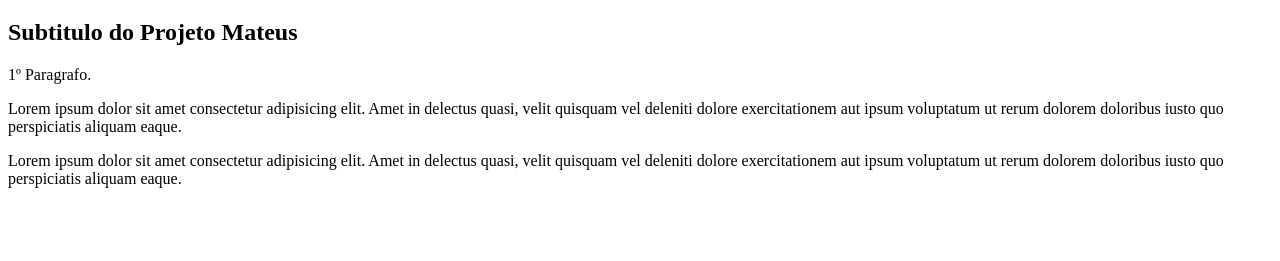
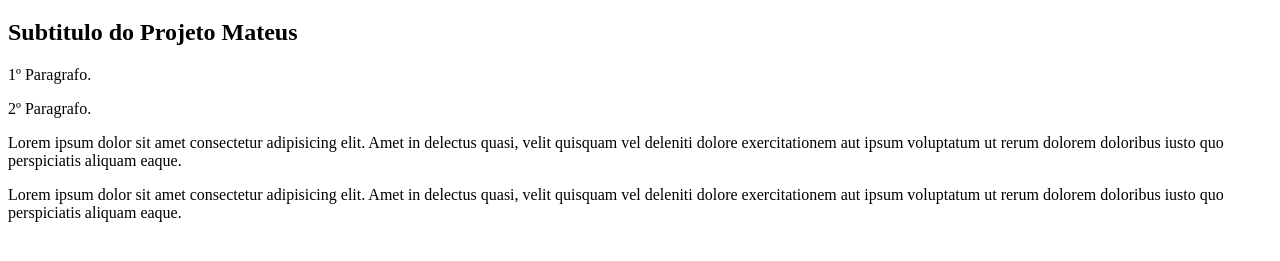
Before and after one commit to Matx18/mateus, a plain HTML site: page index.html in a window 1280 px wide. Shown: the part 61-322 px from the top of the page. Drawn offline with Linux system fonts and the light colour scheme.

Commit message:
7º commit

```diff
--- a/index.html
+++ b/index.html
@@ -12,6 +12,7 @@
     <h2>Subtitulo do Projeto Mateus</h2>
 
     <p>1º Paragrafo.</p>
+    <p>2º Paragrafo.</p>
     <p>Lorem ipsum dolor sit amet consectetur adipisicing elit. Amet in delectus quasi, velit quisquam vel deleniti dolore exercitationem aut ipsum voluptatum ut rerum dolorem doloribus iusto quo perspiciatis aliquam eaque.</p>
     <p>Lorem ipsum dolor sit amet consectetur adipisicing elit. Amet in delectus quasi, velit quisquam vel deleniti dolore exercitationem aut ipsum voluptatum ut rerum dolorem doloribus iusto quo perspiciatis aliquam eaque.</p>
 
```
